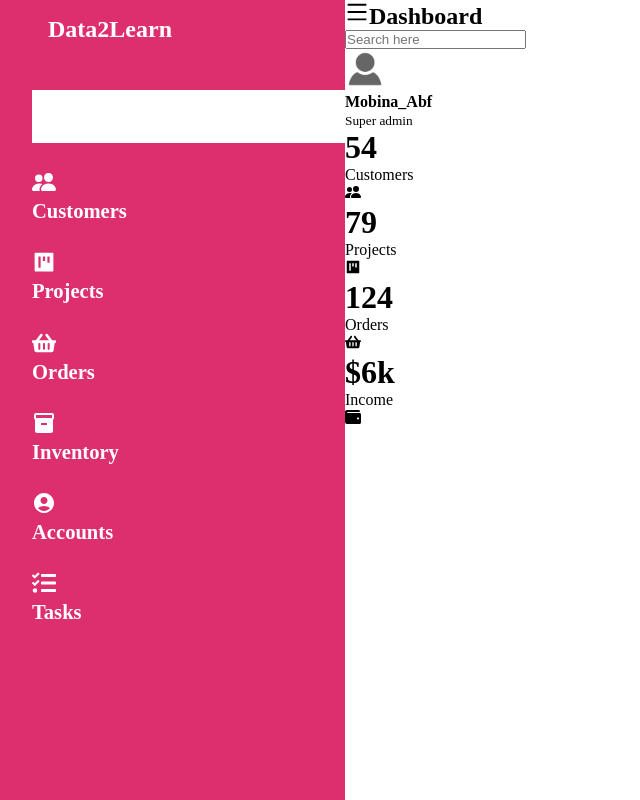
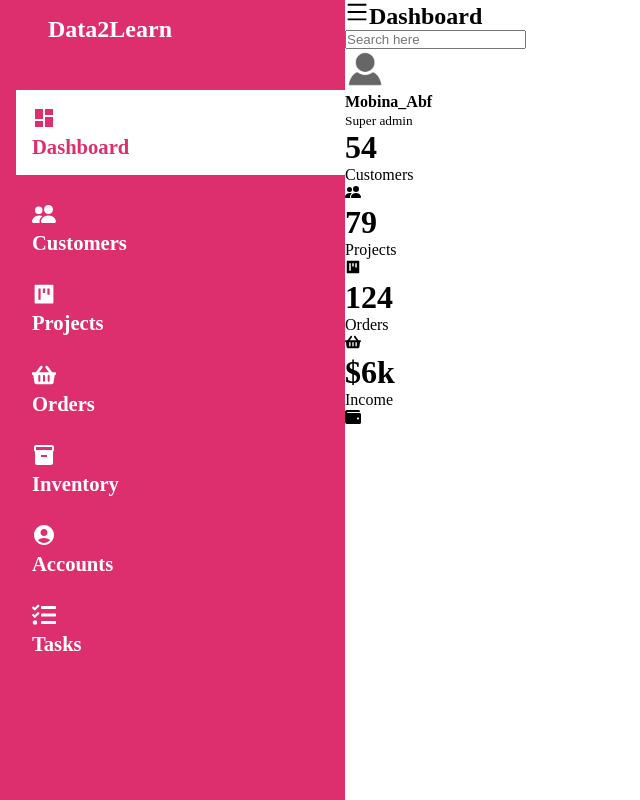
Before and after one commit to MobinaAbf/admin-dashboard, a React (Create React App) app: page / in a window 1280 px wide. Shown: the whole page, without its empty margins (0-640 px from the left). Built offline with nearby package versions, Linux system fonts and the light colour scheme.

Commit message:
hover first child of menu bar

```diff
--- a/src/Dashboard/Dashboard.css
+++ b/src/Dashboard/Dashboard.css
@@ -38,20 +38,24 @@
 .sidebar-menu li {
   width: 100%;
   margin-bottom: 1.7rem;
-  padding-left: 2rem;
+  padding-left: 1rem;
 }
 
-.sidebar-menu a{
+.sidebar-menu a {
+  padding-left: 1rem;
   display: block;
   color: #fff;
   font-size: 1.1rem;
 }
 
-.sidebar-menu a.active{
+.sidebar-menu a.active {
   background: #fff;
+  padding-top: 1rem;
+  padding-bottom: 1rem;
+  color: var(--main-color);
 }
 
-.sidebar-menu a span:first-child{
+.sidebar-menu a span:first-child {
   font-size: 1.5rem;
   padding-right: 1rem;
 }
```
Lines whose indentation alone changed are shown as unchanged.
